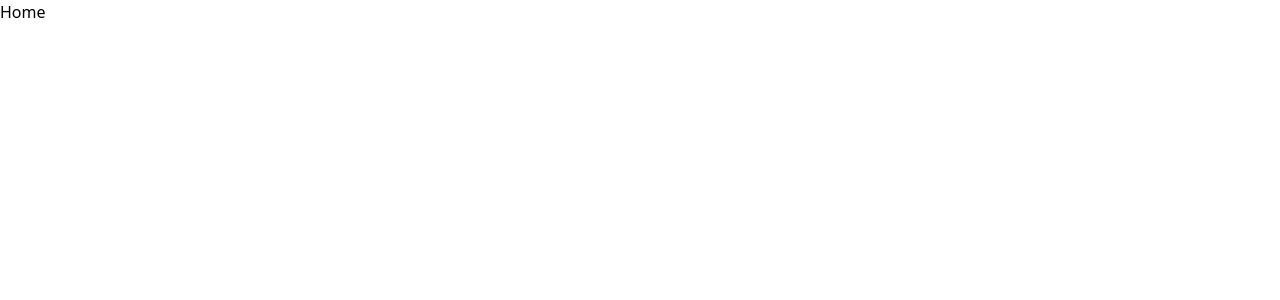
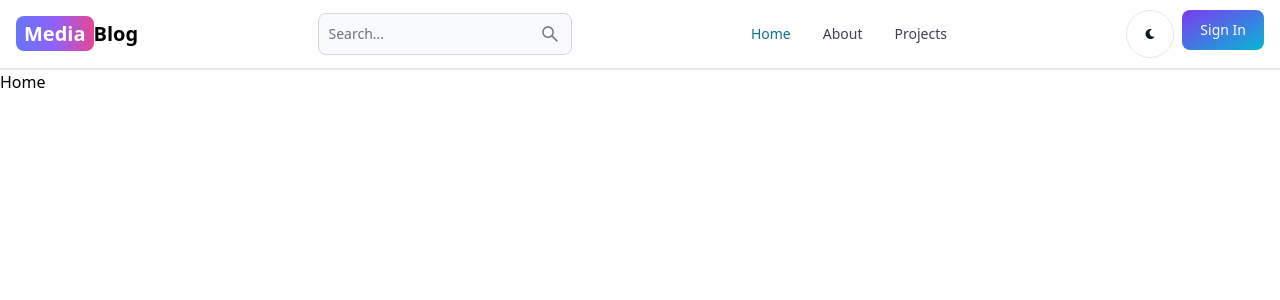
Before and after one commit to ramprasadchauhan/mern-blog, a React (Vite) app in the folder client/: page / in a window 1280 px wide. Shown: the top 300 px of the page. Built offline with nearby package versions, Linux system fonts and the light colour scheme.

Commit message:
created header section

```diff
--- a/client/package.json
+++ b/client/package.json
@@ -10,8 +10,10 @@
     "preview": "vite preview"
   },
   "dependencies": {
+    "flowbite-react": "^0.7.2",
     "react": "^18.2.0",
     "react-dom": "^18.2.0",
+    "react-icons": "^5.0.1",
     "react-router-dom": "^6.21.2"
   },
   "devDependencies": {
--- a/client/src/App.jsx
+++ b/client/src/App.jsx
@@ -5,9 +5,11 @@
 import SignUp from "../pages/SignUp";
 import Dashboard from "../pages/Dashboard";
 import Project from "../pages/Project";
+import Header from "./components/Header";
 function App() {
   return (
     <BrowserRouter>
+      <Header />
       <Routes>
         <Route path="/" element={<Home />} />
         <Route path="/about" element={<About />} />
--- /dev/null
+++ b/client/src/components/Header.jsx
@@ -0,0 +1,53 @@
+import { Button, Navbar, TextInput } from "flowbite-react";
+import { Link, useLocation } from "react-router-dom";
+import { AiOutlineSearch } from "react-icons/ai";
+import { FaMoon } from "react-icons/fa";
+const Header = () => {
+  const path = useLocation().pathname;
+  return (
+    <Navbar className="border-b-2">
+      <Link
+        to="/"
+        className="self-center whitespace-nowrap text-sm sm:text-xl font-semibold dark:text-white"
+      >
+        <span className="px-2 py-1 bg-gradient-to-r from-indigo-500 via-purple-500 to-pink-500 rounded-lg text-white">
+          Media
+        </span>
+        Blog
+      </Link>
+      <form>
+        <TextInput
+          type="text"
+          placeholder="Search..."
+          rightIcon={AiOutlineSearch}
+          className="hidden lg:inline"
+        />
+      </form>
+      <Button className="w-12 h-10 lg:hidden" color="gray" pill>
+        <AiOutlineSearch />
+      </Button>
+      <div className="flex gap-2 md:order-2">
+        <Button className="w-12 h-12 hidden sm:inline" color="gray" pill>
+          <FaMoon />
+        </Button>
+        <Link to="/sign-in">
+          <Button gradientDuoTone="purpleToBlue">Sign In</Button>
+        </Link>
+        <Navbar.Toggle />
+      </div>
+      <Navbar.Collapse>
+        <Navbar.Link active={path === "/"} as={"div"}>
+          <Link to="/">Home</Link>
+        </Navbar.Link>
+        <Navbar.Link active={path === "/about"} as={"div"}>
+          <Link to="/about">About</Link>
+        </Navbar.Link>
+        <Navbar.Link active={path === "/projects"} as={"div"}>
+          <Link to="/projects">Projects</Link>
+        </Navbar.Link>
+      </Navbar.Collapse>
+    </Navbar>
+  );
+};
+
+export default Header;
--- a/client/tailwind.config.js
+++ b/client/tailwind.config.js
@@ -1,8 +1,12 @@
 /** @type {import('tailwindcss').Config} */
 export default {
-  content: ["./index.html", "./src/**/*.{js,ts,jsx,tsx}"],
+  content: [
+    "./index.html",
+    "./src/**/*.{js,ts,jsx,tsx}",
+    "node_modules/flowbite-react/lib/esm/**/*.js",
+  ],
   theme: {
     extend: {},
   },
-  plugins: [],
+  plugins: [require("flowbite/plugin")],
 };
```
Also changed, not shown: 1 other file (tests, documents, lock files or other folders).
